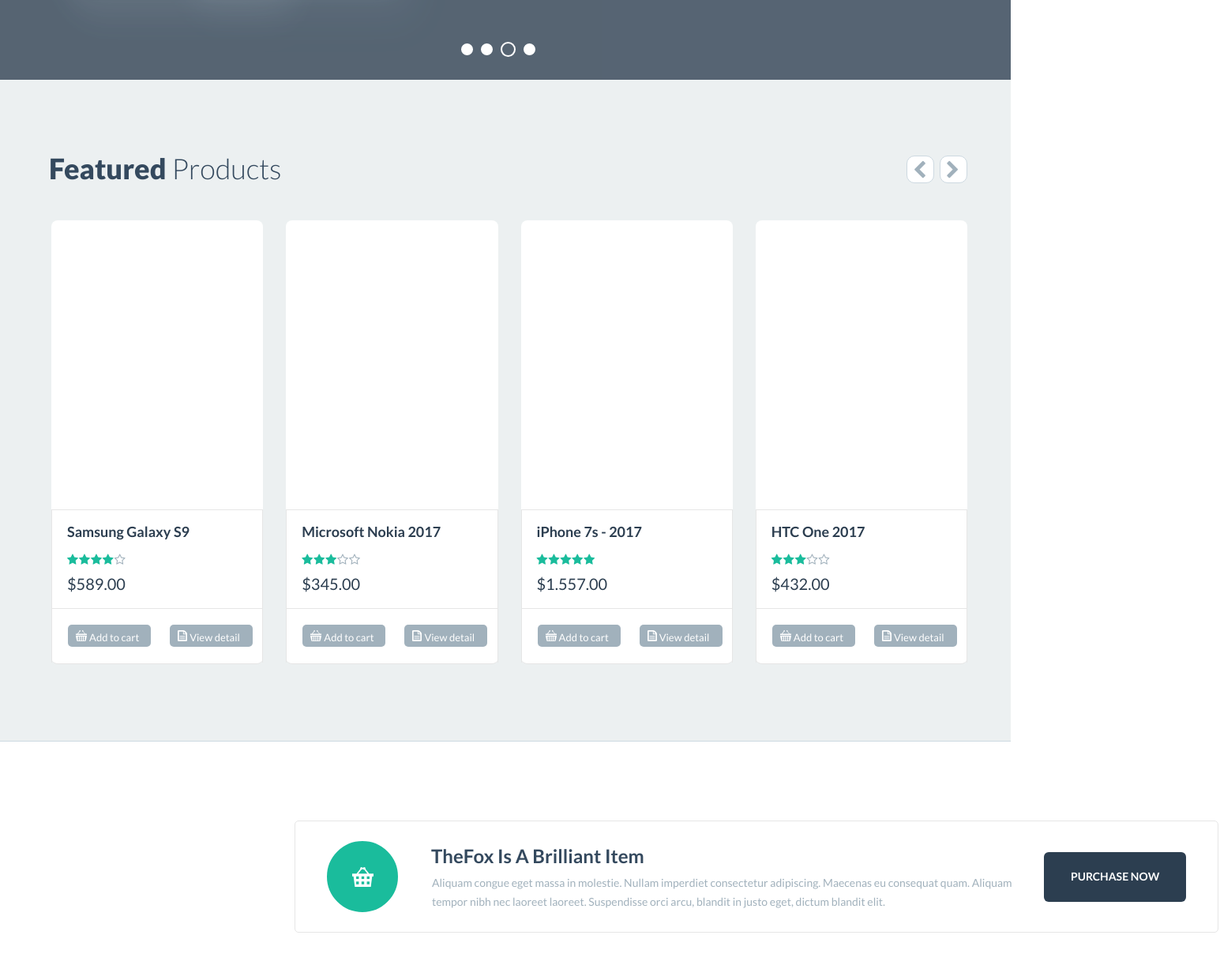
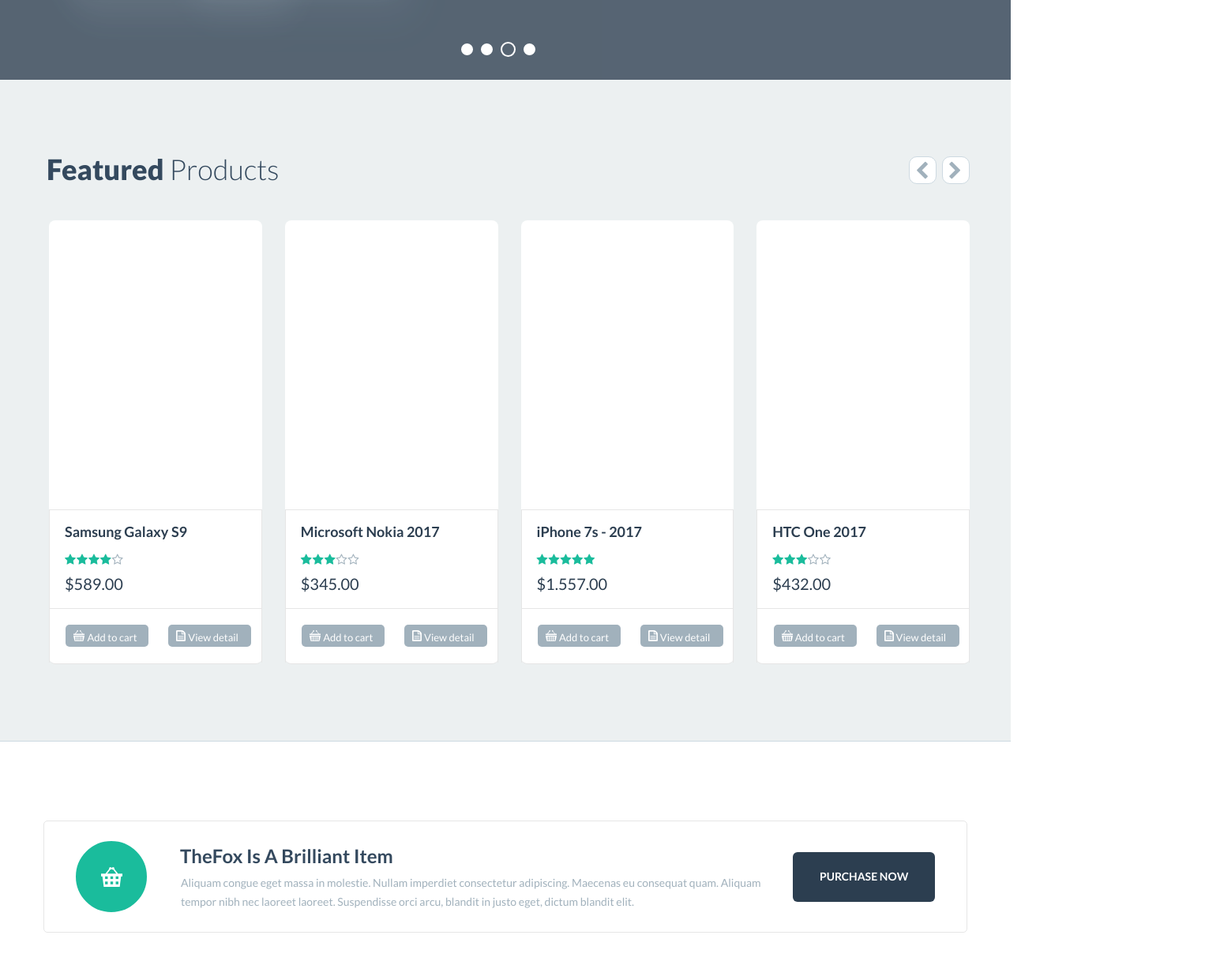
Before and after one commit to danelia1998/personal-project-html-and-css, a plain HTML site: page index.html in a window 1280 px wide. Shown: the part 804-2031 px from the top of the page at 79% size, 1545 px wide, since content can reach past the window. Drawn offline with Linux system fonts and the light colour scheme.

Commit message:
fix(fixing horizontal swifting): deleting all dk paddings
n

```diff
--- a/Styles/main.css
+++ b/Styles/main.css
@@ -256,7 +256,7 @@ main .MainBack{
 }
 
 main .MainBack .content{
-    width: 1170px;
+    width: 1176px;
     margin: auto;
     margin-bottom: 67px;
 
@@ -265,8 +265,8 @@ main .MainBack .content{
 main .MainBack .content .head{
     display: flex;
     justify-content: space-between;
-    padding-top: 96px;
-    margin-bottom: 47px;
+    padding-top: 97px;
+    margin-bottom: 46px;
 }
 
 main .MainBack .content h3{
@@ -467,16 +467,6 @@ header .content .Maintext .title img{
     padding-left: 3px;
 }
 
-
-
-main .short-info{
-    width: 1170px;
-    display: flex;
-    border: 1px solid #E6E6E6;
-    border-radius: 5px;
-    margin-bottom: 48px;
-    margin-left: 373px;
-    margin-top: 100px;
 }
 
 main .short-info img{
@@ -744,9 +734,7 @@ main .short-info{
     display: flex;
     border: 1px solid #E6E6E6;
     border-radius: 5px;
-    margin-bottom: 48px;
-    margin-left: 373px;
-    margin-top: 100px;
+    margin: 100px auto 48px auto;
 }
 
 main .short-info img{
@@ -1525,7 +1513,6 @@ color: #A1B1BC
     background-color: #F5F7F8;
     border: 1px solid #EAEAEA;
     display: flex;
-    margin-left: 375px;
     padding: 0 22px 0 30px;
     border-radius: 5px;
     margin-bottom: 100px;
```
